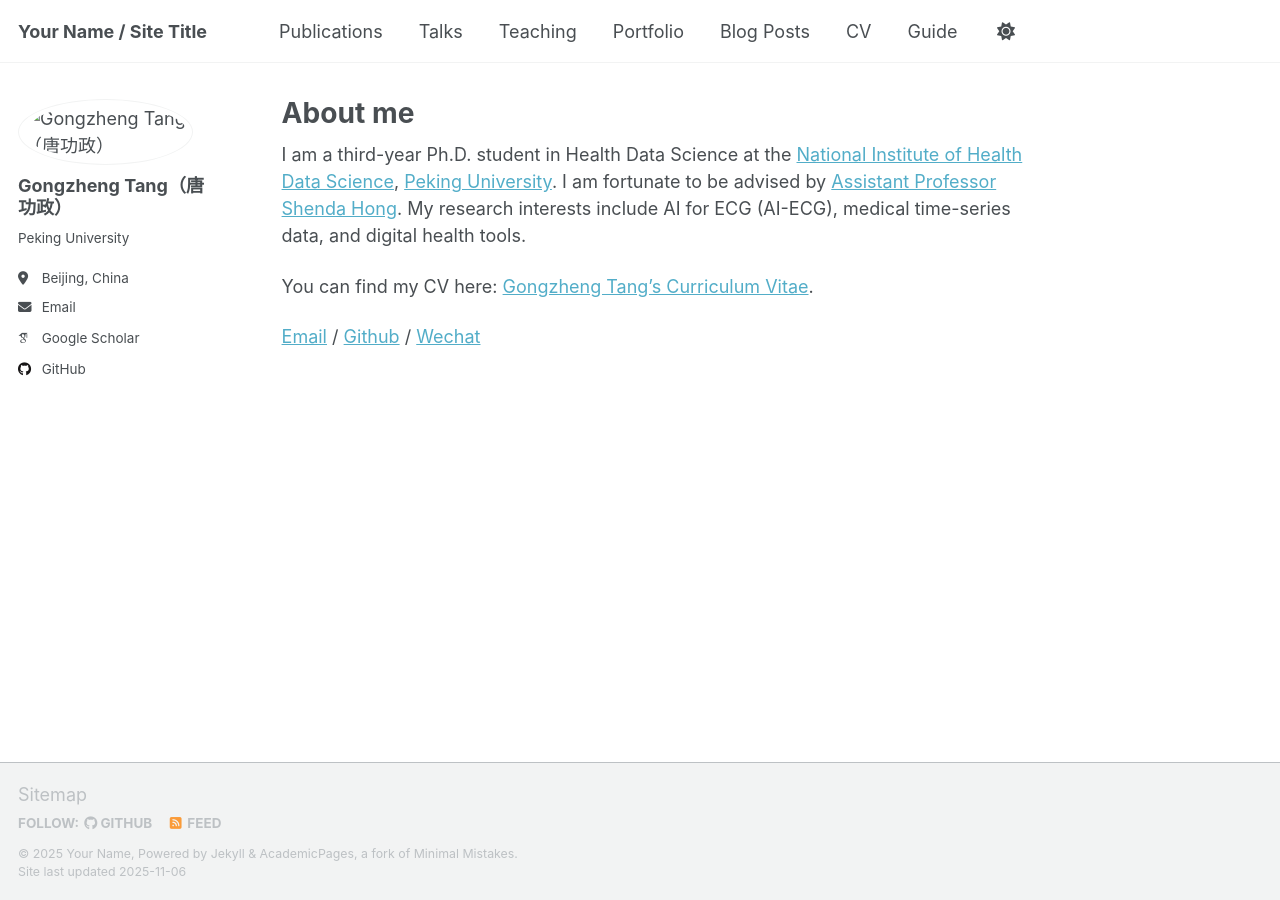
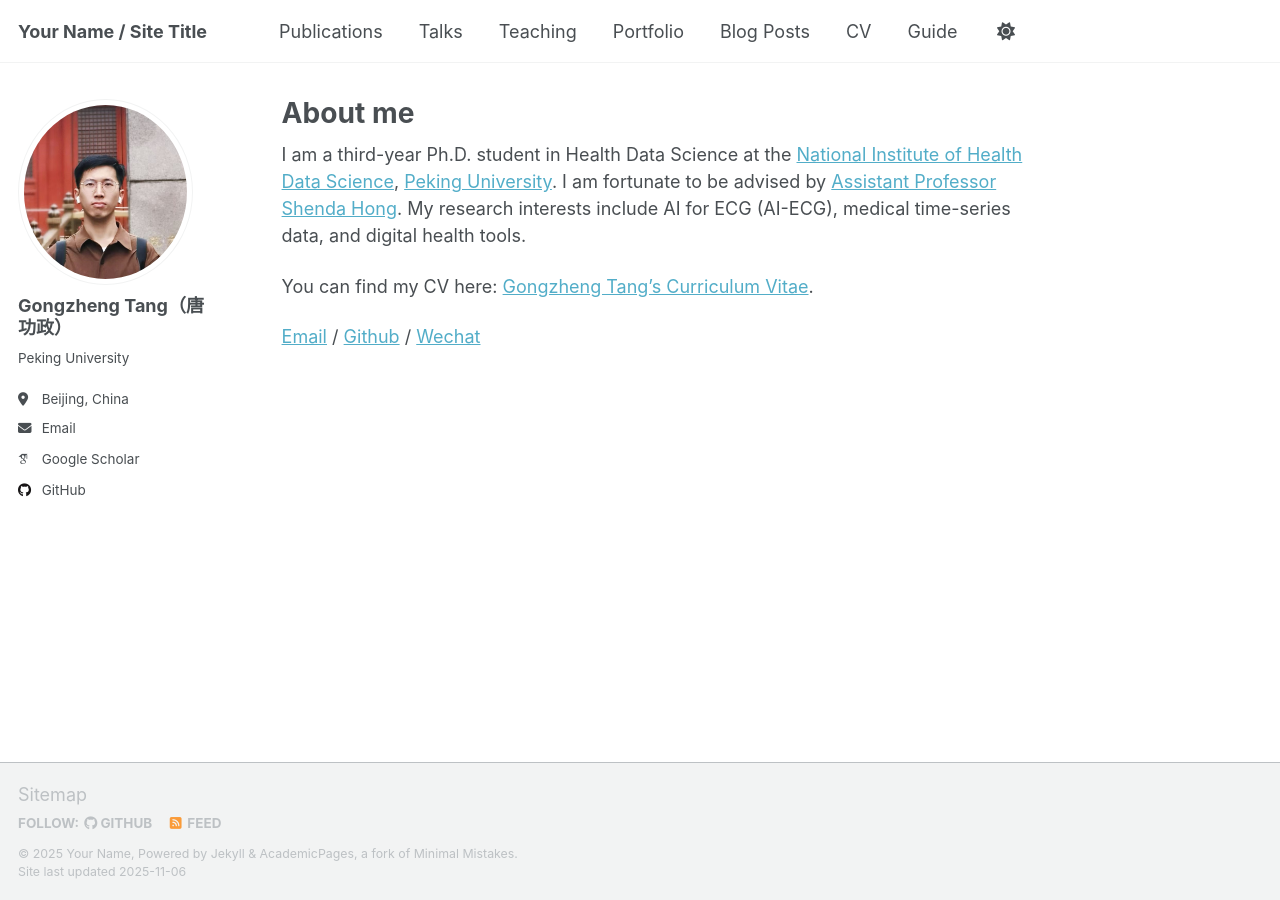
Before and after one commit to Tangoz1003/Tangoz1003.github.io, a Jekyll site: the page built from _pages/about.md, in a window 1280 px wide. Built offline with Jekyll 4.4.1, drawn with Linux system fonts in a browser that asks for light colours; some web fonts are replaced; a script that is not in the unit is left out.

Commit message:
Update _config.yml

```diff
--- a/_config.yml
+++ b/_config.yml
@@ -23,7 +23,7 @@ repository               : "Tangoz1003/Tangoz1003.github.io"
 #               Additional customization can be done by editing /_includes/author-profile.html
 author:
   # Biographic information
-  avatar           : "..images/tangoz.png"
+  avatar           : "../images/tangoz.png"
   name             : "Gongzheng Tang（唐功政）"
   pronouns         : # example: "she/her"
   bio              : "Peking University"
```
